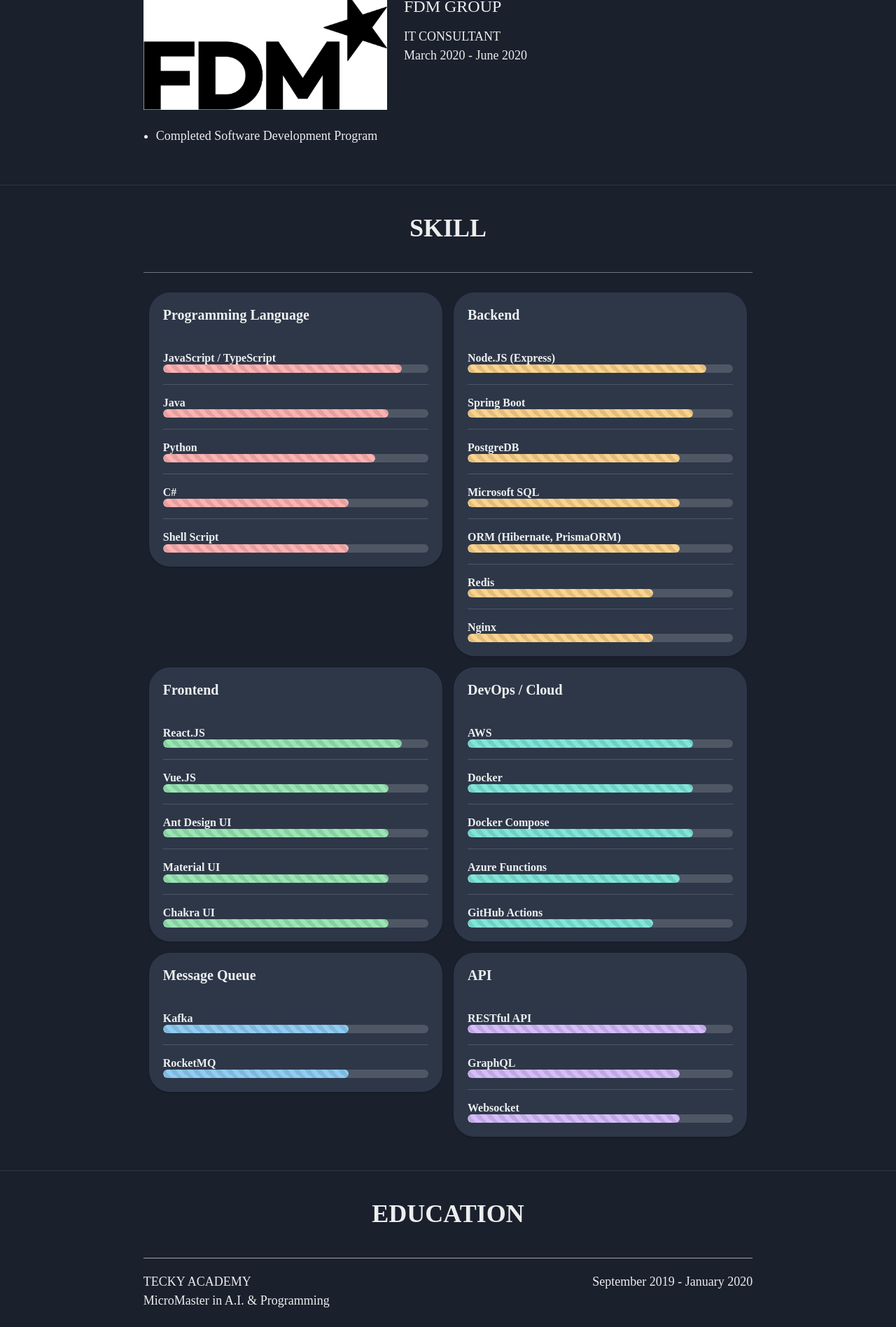
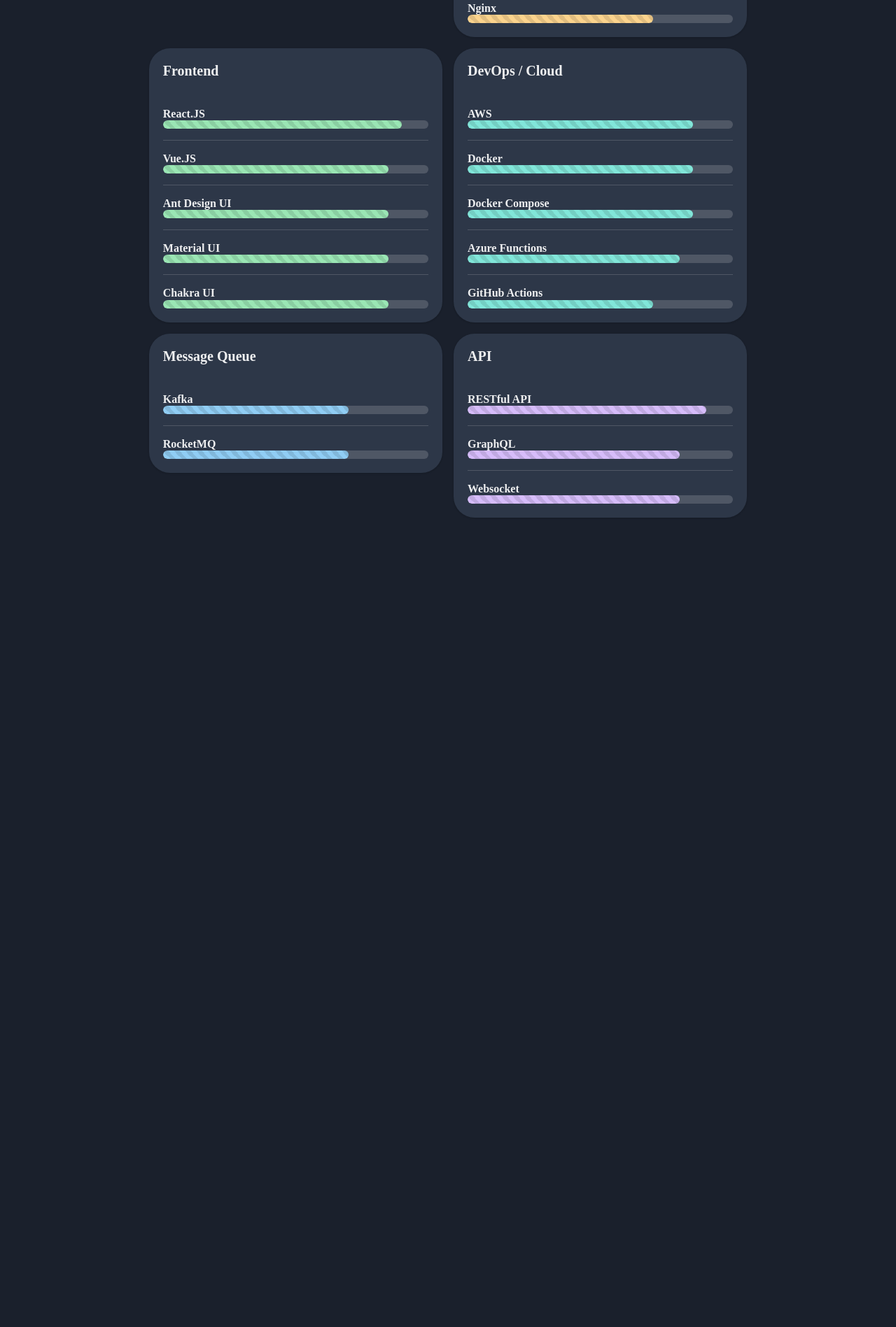
Before and after one commit to OwenLeee/personal-portfolio, a React (Create React App) app: page / in a window 1280 px wide. Shown: the part 2177-4074 px from the top of the page at 70% size. After the commit the page ends 2965 px from the top, so only its background shows below. Built offline with nearby package versions, Linux system fonts and the light colour scheme.

Commit message:
feat: remove two frontend sections
- Remove [Education]
- Remove [Professional]

```diff
--- a/src/pages/Home.tsx
+++ b/src/pages/Home.tsx
@@ -3,9 +3,7 @@
 import { NavBar } from "../components/molecules";
 import {
   AboutMe,
-  Education,
   Landing,
-  Professional,
   Skill,
 } from "../components/organisms";
 
@@ -23,15 +21,8 @@
 
       <Divider />
 
-      <Professional />
-
-      <Divider />
-
       <Skill />
 
-      <Divider />
-
-      <Education />
     </Box>
   );
 };
```
